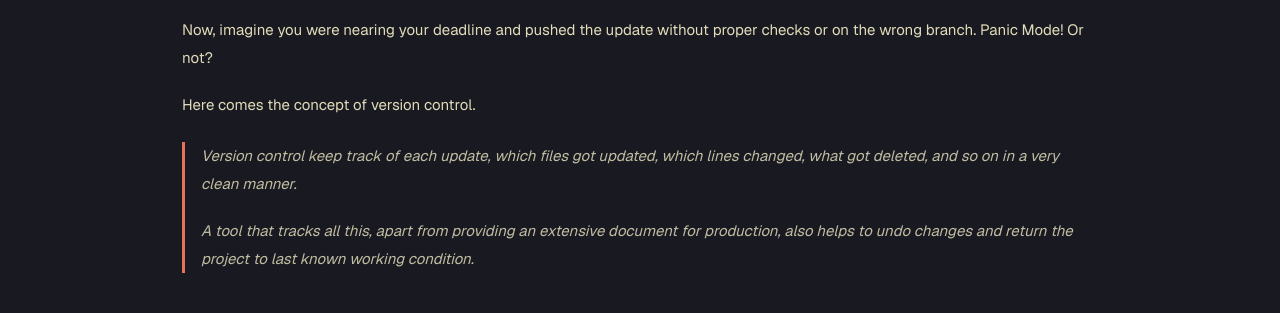
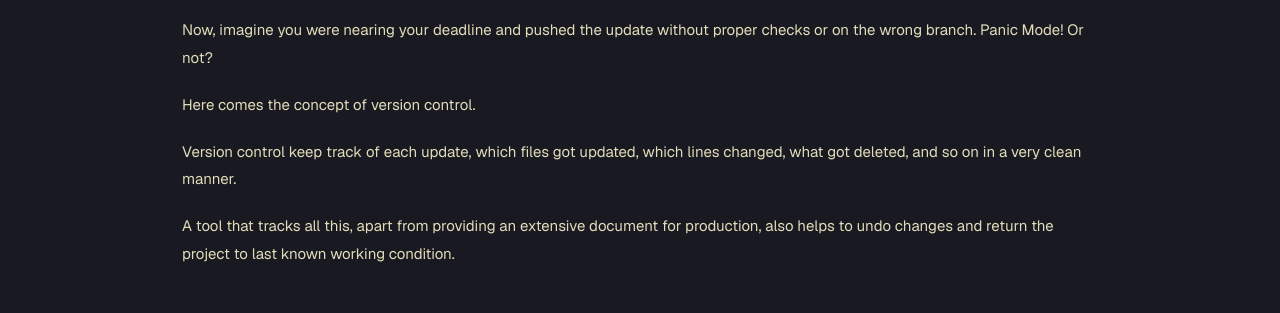
Before and after one commit to Nida-18/Nida-18.github.io, a Gatsby site: page /working-with-git/ in a window 1280 px wide. Shown: the part 639-952 px from the top of the page. Built offline with nearby package versions, Linux system fonts and the light colour scheme; Gatsby itself is replaced by a stand-in of ours; some packages are replaced by stand-ins of ours.

Commit message:
Day 1 Ends

```diff
--- a/content/blog/working-with-git.md
+++ b/content/blog/working-with-git.md
@@ -17,9 +17,9 @@ Now, imagine you were nearing your deadline and pushed the update without proper
 
 Here comes the concept of version control.
 
-> Version control keep track of each update, which files got updated, which lines changed, what got deleted, and so on in a very clean manner.
->
-> A tool that tracks all this, apart from providing an extensive document for production, also helps to undo changes and return the project to last known working condition.
+ Version control keep track of each update, which files got updated, which lines changed, what got deleted, and so on in a very clean manner.
+
+ A tool that tracks all this, apart from providing an extensive document for production, also helps to undo changes and return the project to last known working condition.
 
 ---
 
```
